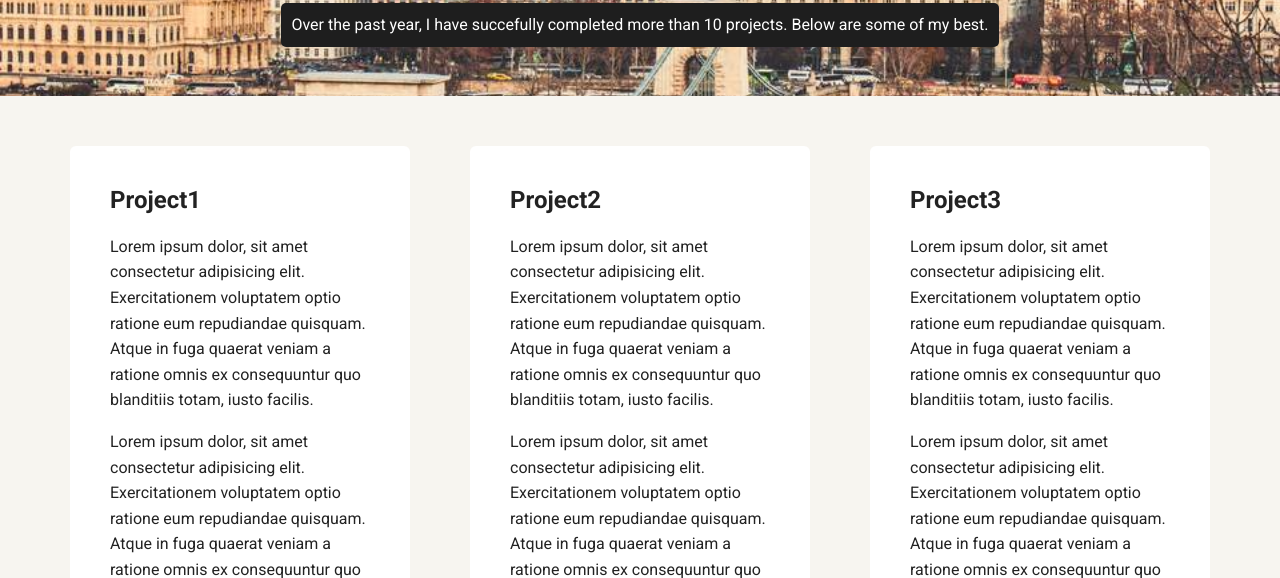
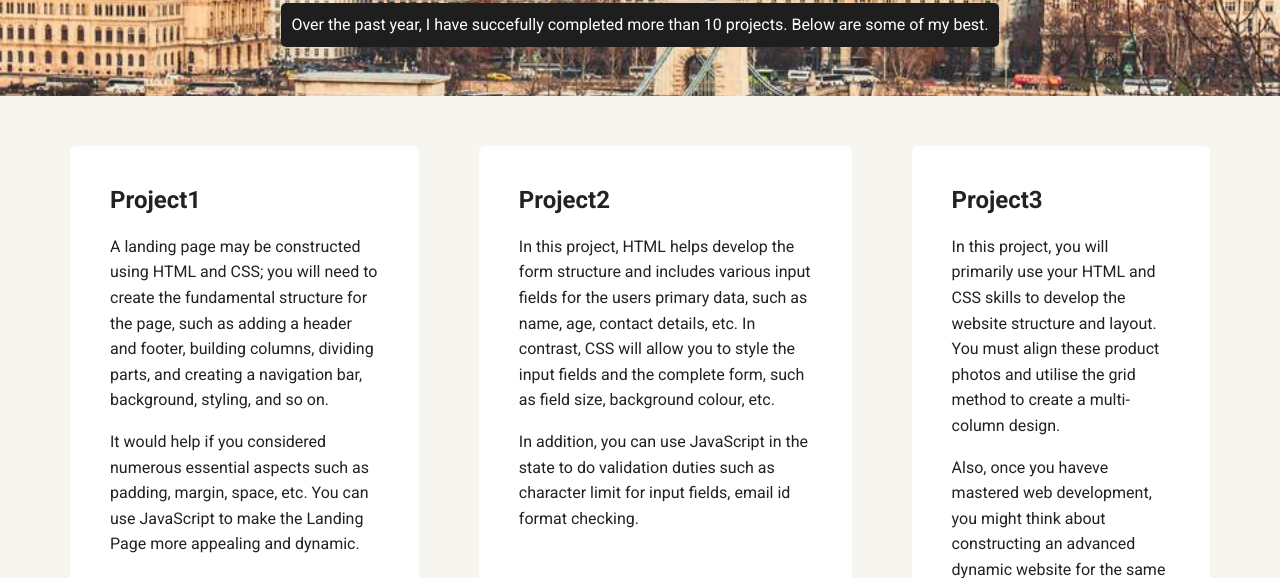
Before and after one commit to abdel-ahbane/Personal-Profile-Page, a plain HTML site: page experience.html in a window 1280 px wide. Shown: the part 374-952 px from the top of the page. Drawn offline with Linux system fonts and the light colour scheme; a web font is replaced by a local one.

Commit message:
Final commit
Changed holder text

```diff
--- a/experience.html
+++ b/experience.html
@@ -28,19 +28,19 @@
         <main class="flex">
         <section class="card">
             <h2>Project1</h2>
-            <p>Lorem ipsum dolor, sit amet consectetur adipisicing elit. Exercitationem voluptatem optio ratione eum repudiandae quisquam. Atque in fuga quaerat veniam a ratione omnis ex consequuntur quo blanditiis totam, iusto facilis.</p>
-            <p>Lorem ipsum dolor, sit amet consectetur adipisicing elit. Exercitationem voluptatem optio ratione eum repudiandae quisquam. Atque in fuga quaerat veniam a ratione omnis ex consequuntur quo blanditiis totam, iusto facilis.</p>
+            <p>A landing page may be constructed using HTML and CSS; you will need to create the fundamental structure for the page, such as adding a header and footer, building columns, dividing parts, and creating a navigation bar, background, styling, and so on.</p>
+            <p>It would help if you considered numerous essential aspects such as padding, margin, space, etc. You can use JavaScript to make the Landing Page more appealing and dynamic.</p>
         </section>
 
         <section class="card">
             <h2>Project2</h2>
-            <p>Lorem ipsum dolor, sit amet consectetur adipisicing elit. Exercitationem voluptatem optio ratione eum repudiandae quisquam. Atque in fuga quaerat veniam a ratione omnis ex consequuntur quo blanditiis totam, iusto facilis.</p>
-            <p>Lorem ipsum dolor, sit amet consectetur adipisicing elit. Exercitationem voluptatem optio ratione eum repudiandae quisquam. Atque in fuga quaerat veniam a ratione omnis ex consequuntur quo blanditiis totam, iusto facilis.</p>
+            <p>In this project, HTML helps develop the form structure and includes various input fields for the users primary data, such as name, age, contact details, etc. In contrast, CSS will allow you to style the input fields and the complete form, such as field size, background colour, etc.</p>
+            <p>In addition, you can use JavaScript in the state to do validation duties such as character limit for input fields, email id format checking.</p>
         </section>
         <section class="card">
             <h2>Project3</h2>
-            <p>Lorem ipsum dolor, sit amet consectetur adipisicing elit. Exercitationem voluptatem optio ratione eum repudiandae quisquam. Atque in fuga quaerat veniam a ratione omnis ex consequuntur quo blanditiis totam, iusto facilis.</p>
-            <p>Lorem ipsum dolor, sit amet consectetur adipisicing elit. Exercitationem voluptatem optio ratione eum repudiandae quisquam. Atque in fuga quaerat veniam a ratione omnis ex consequuntur quo blanditiis totam, iusto facilis.</p>
+            <p>In this project, you will primarily use your HTML and CSS skills to develop the website structure and layout. You must align these product photos and utilise the grid method to create a multi-column design. </p>
+            <p>Also, once you haveve mastered web development, you might think about constructing an advanced dynamic website for the same business platform.</p>
         </section>
         </main>
         <footer>
```
Also changed, not shown: index.html (+4 -4 lines).
